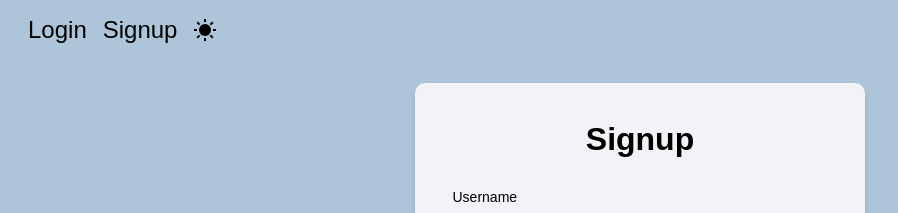
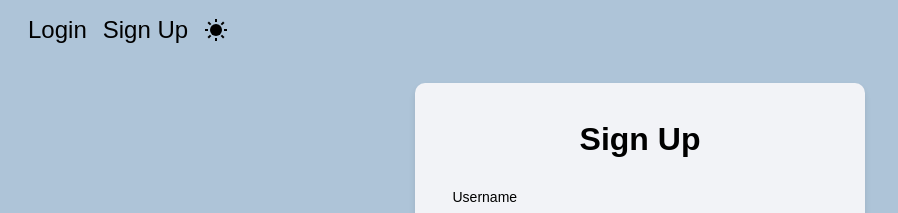
Before and after one commit to Zomievey/blog-main, a Next.js app: page /signup in a window 1280 px wide. Shown: the top 213 px of the page, without its empty margins (0-898 px from the left). Built offline with nearby package versions, Linux system fonts and the light colour scheme; no server answers.

Commit message:
change signup to Sign Up

```diff
--- a/src/components/NavBar.tsx
+++ b/src/components/NavBar.tsx
@@ -24,7 +24,7 @@ export default function Navbar({ isLandingPage = false }) {
                 <a className='nav-link text-white'>Login</a>
               </Link>
               <Link href='/signup' legacyBehavior>
-                <a className='nav-link text-white'>Signup</a>
+                <a className='nav-link text-white'>Sign Up</a>
               </Link>
             </>
           )}
--- a/src/pages/signup.tsx
+++ b/src/pages/signup.tsx
@@ -45,7 +45,7 @@ export default function Signup() {
       <Navbar />
       <div className='flex-grow flex items-center justify-left'>
         <div className='auth-container'>
-          <h1>Signup</h1>
+          <h1>Sign Up</h1>
           <form onSubmit={handleSignup} className='space-y-4'>
             <div>
               <label htmlFor='username'>Username</label>
```
